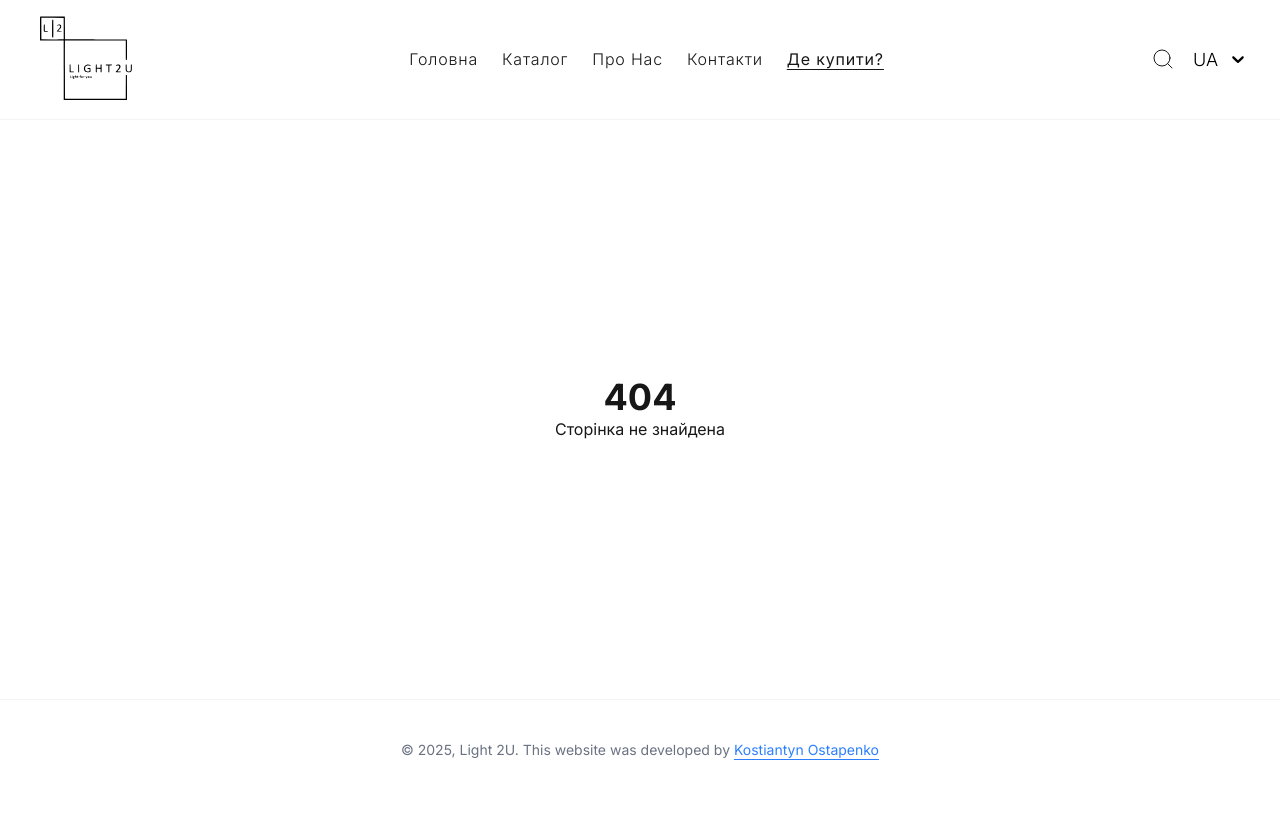
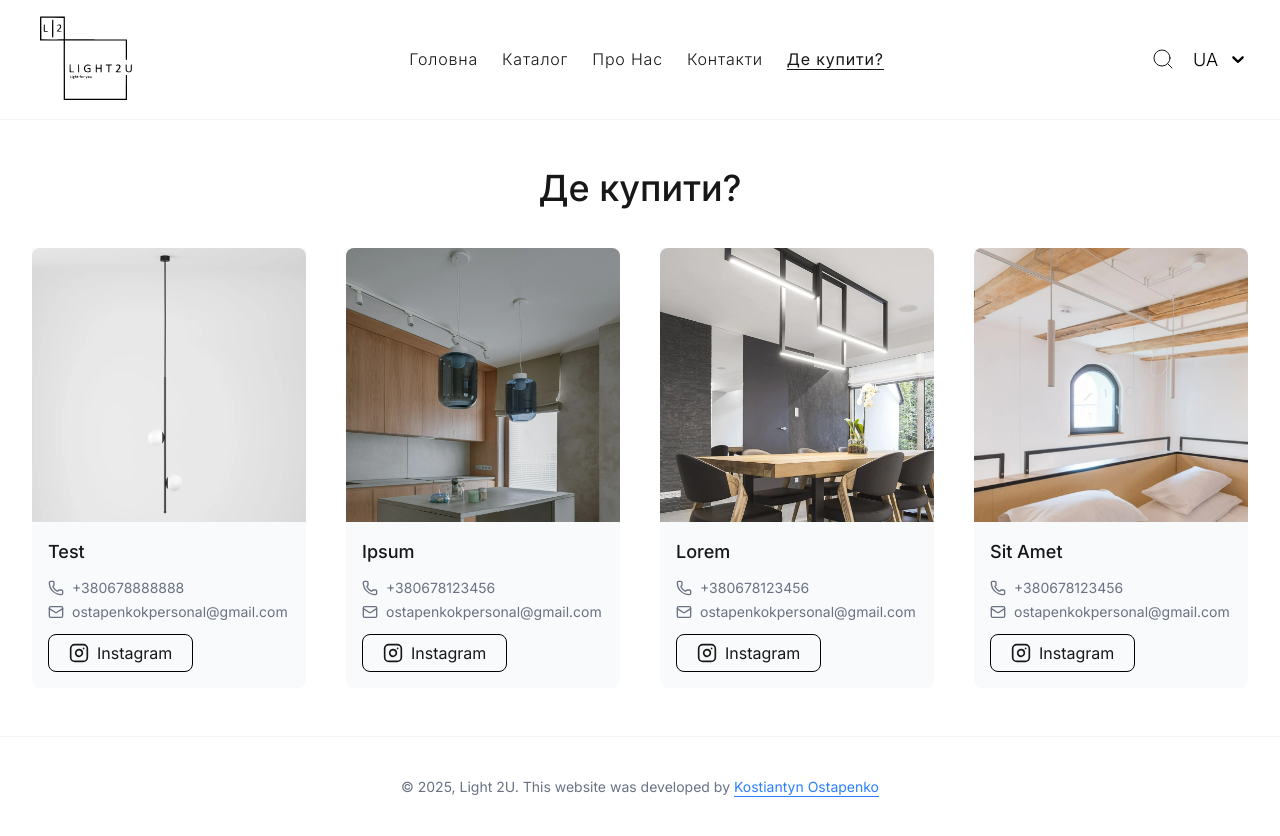
Before and after one commit to ostapenko-kostia/light2u-frontend, a Next.js app: page /buy in a window 1280 px wide. Before the commit this address had no page. Before the commit the page ends 800 px from the top, so only its background shows below. Built offline with nearby package versions, Linux system fonts and the light colour scheme.

Commit message:
buy page

```diff
--- /dev/null
+++ b/src/app/buy/buy.data.ts
@@ -0,0 +1,36 @@
+import { IPartner } from './buy.types'
+
+export const PARTNERS: IPartner[] = [
+	{
+		id: 1,
+		email: 'ostapenkokpersonal@gmail.com',
+		image: '/test6.webp',
+		instagram: 'https://instagram.com',
+		name: 'Test',
+		phone: '+380678888888'
+	},
+	{
+		id: 2,
+		email: 'ostapenkokpersonal@gmail.com',
+		image: '/test4.webp',
+		instagram: 'https://instagram.com',
+		name: 'Ipsum',
+		phone: '+380678123456'
+	},
+	{
+		id: 3,
+		email: 'ostapenkokpersonal@gmail.com',
+		image: '/test5.webp',
+		instagram: 'https://instagram.com',
+		name: 'Lorem',
+		phone: '+380678123456'
+	},
+	{
+		id: 4,
+		email: 'ostapenkokpersonal@gmail.com',
+		image: '/test3.webp',
+		instagram: 'https://instagram.com',
+		name: 'Sit Amet',
+		phone: '+380678123456'
+	}
+]
--- /dev/null
+++ b/src/app/buy/page.tsx
@@ -0,0 +1,94 @@
+import { Container } from '@/components/layout/container'
+import * as motion from 'framer-motion/client'
+import { MailIcon, PhoneIcon } from 'lucide-react'
+import Image from 'next/image'
+import Link from 'next/link'
+import { PARTNERS } from './buy.data'
+
+export default function BuyPage() {
+	return (
+		<motion.section
+			className='py-12'
+			initial={{ translateY: '15px', opacity: 0 }}
+			animate={{ translateY: '0px', opacity: 1 }}
+			transition={{ duration: 0.7, ease: 'anticipate' }}
+		>
+			<Container>
+				<h2 className='text-4xl font-medium text-center'>Де купити?</h2>
+				<div className='grid grid-cols-4 gap-10 mt-10 max-xl:grid-cols-2 max-sm:grid-cols-1'>
+					{PARTNERS.map((partner, index) => (
+						<div
+							className='w-full h-full bg-gray-50 rounded-b-lg'
+							key={index}
+						>
+							<div className='w-full aspect-square'>
+								<Image
+									src={partner.image}
+									alt={partner.name}
+									width={1000}
+									height={1000}
+									className='w-full h-full object-cover rounded-t-lg'
+								/>
+							</div>
+							<div className='p-4'>
+								<h3 className='text-lg font-medium'>{partner.name}</h3>
+								<div className='flex items-center gap-2 mt-3'>
+									<PhoneIcon
+										className='text-gray-500'
+										size={16}
+									/>
+									<p className='text-sm text-gray-500'>{partner.phone}</p>
+								</div>
+								<div className='flex items-center gap-2 mt-1'>
+									<MailIcon
+										className='text-gray-500'
+										size={16}
+									/>
+									<p
+										className='text-sm text-gray-500 text-wrap'
+										style={{ wordBreak: 'break-word' }}
+									>
+										{partner.email}
+									</p>
+								</div>
+								<Link
+									href={partner.instagram}
+									target='_blank'
+									className='mt-3 flex items-center gap-2 px-5 py-1.5 border-black rounded-lg border w-min hover:bg-black hover:text-white transition-colors duration-200'
+								>
+									<svg
+										width='20'
+										height='20'
+										viewBox='0 0 24 24'
+										fill='none'
+										stroke='currentColor'
+										strokeWidth='2'
+										strokeLinecap='round'
+										strokeLinejoin='round'
+									>
+										<rect
+											x='2'
+											y='2'
+											width='20'
+											height='20'
+											rx='5'
+											ry='5'
+										/>
+										<path d='M16 11.37A4 4 0 1 1 12.63 8 4 4 0 0 1 16 11.37z' />
+										<line
+											x1='17.5'
+											y1='6.5'
+											x2='17.51'
+											y2='6.5'
+										/>
+									</svg>
+									Instagram
+								</Link>
+							</div>
+						</div>
+					))}
+				</div>
+			</Container>
+		</motion.section>
+	)
+}
```
Also changed, not shown: src/app/buy/buy.types.ts (added, +8 -0 lines).
